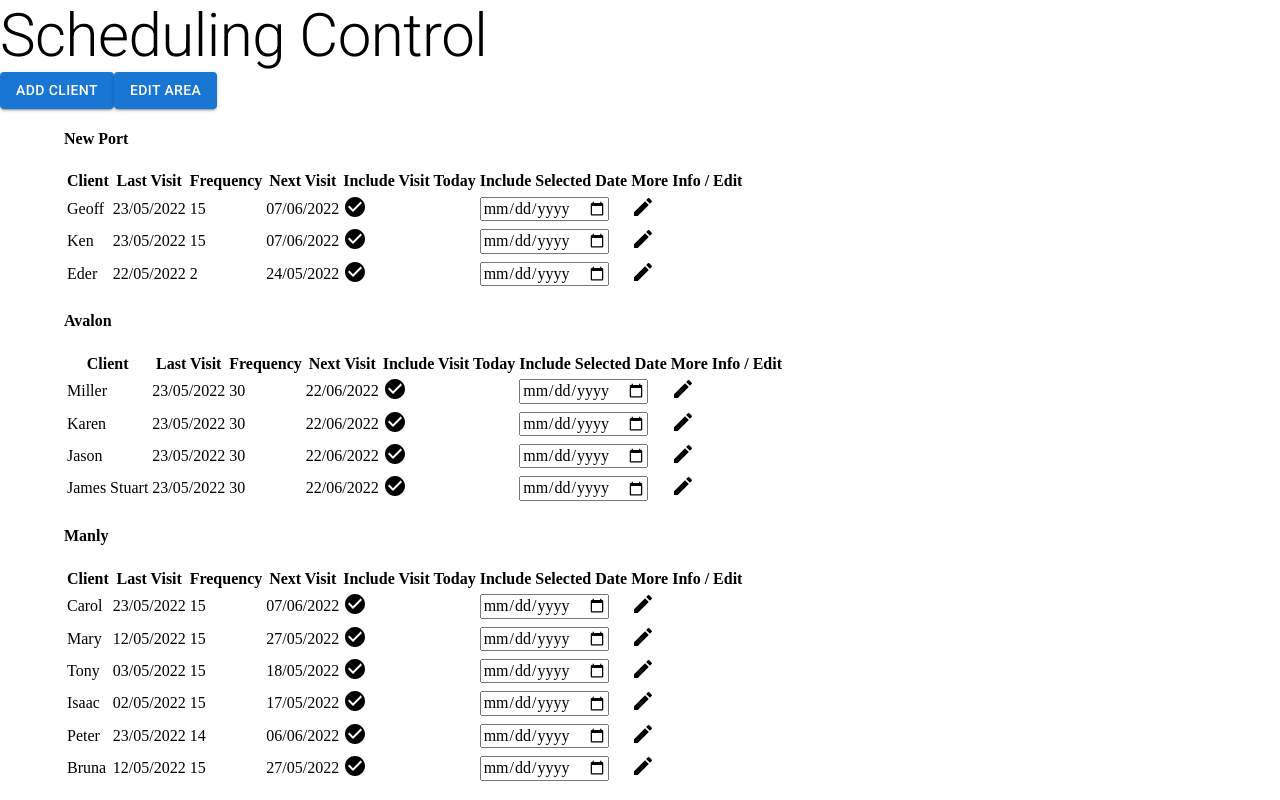
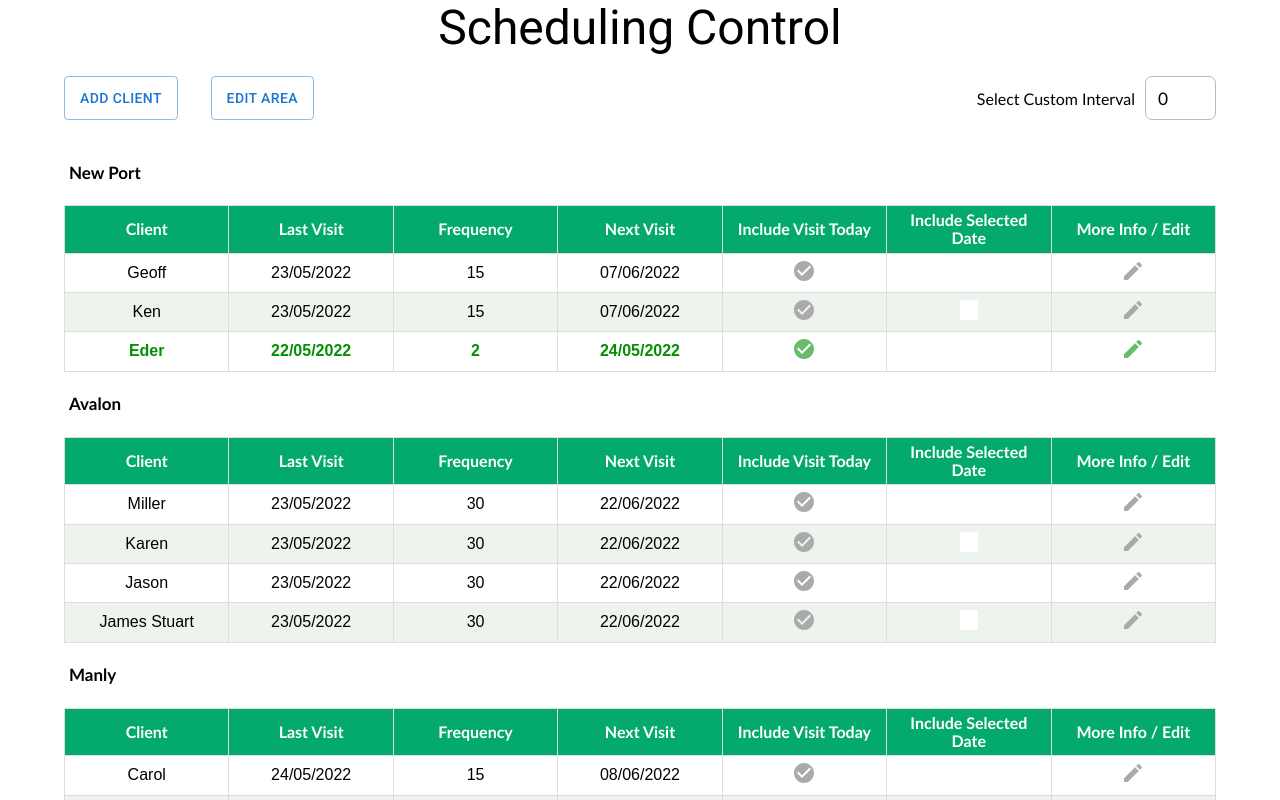
Before and after one commit to bravoarthur/schedule-control, a Next.js app: page / in a window 1280 px wide. Shown: the top 800 px of the page. Built offline with nearby package versions, Linux system fonts and the light colour scheme; a web font is replaced by a local one.

Commit message:
interval + scss

```diff
--- a/src/common/Title.tsx
+++ b/src/common/Title.tsx
@@ -6,7 +6,7 @@ function Title() {
 
     return (
 
-        <Typography variant="h2"> Scheduling Control </Typography>
+        <Typography variant="h3" alignSelf='center'> Scheduling Control </Typography>
 
     );
 }
--- a/src/common/context/ClientsContext.tsx
+++ b/src/common/context/ClientsContext.tsx
@@ -11,7 +11,9 @@ interface ClientsListProps {
     clientList: TypeClientsList,
     handleNewVisit: (clientName: string, date?: string) => void,
     handleClient: (newClient: TClient) => void,
-    deleteClient: (id: string) => void
+    deleteClient: (id: string) => void,
+    setCustomInterval: React.Dispatch<React.SetStateAction<number>>,
+    customInterval: number
 }
 
 export const ClientsContext = createContext({} as ClientsListProps)
@@ -19,6 +21,7 @@ export const ClientsContext = createContext({} as ClientsListProps)
 export const ClientsProvider = ({children}: ClientsContextProps) => {
 
     const [clientList, setClientList] = useState([])
+    const [customInterval, setCustomInterval] = useState(0)
 
     useEffect(() => {
         fetch('/api/clients')
@@ -80,7 +83,7 @@ export const ClientsProvider = ({children}: ClientsContextProps) => {
     }
 
     return (
-        <ClientsContext.Provider value={{clientList, handleNewVisit, handleClient, deleteClient}}>
+        <ClientsContext.Provider value={{clientList, handleNewVisit, handleClient, deleteClient, setCustomInterval, customInterval}}>
             {children}
         </ClientsContext.Provider>
     )
--- /dev/null
+++ b/src/components/List/GeneralList/GeneralList.module.scss
@@ -0,0 +1,53 @@
+
+
+.container{
+    display: flex;
+    flex-direction: column;
+    align-self: center;
+    width: 90%;
+    max-width: 1200px;
+}
+
+.inputInterval {
+
+    height: 40px;
+    text-align: left;
+    border: 1px solid #bbb;
+    border-radius: 7px;
+    font-size: 13pt;
+    font-family: 'Trebuchet MS', 'Lucida Sans Unicode';
+    text-indent: 10px;
+    width: 65px;
+    margin-left: 10px;
+
+    &:focus {
+        border: 3px solid #3f51b5;
+        outline: none;
+
+    };
+}
+
+.labelInterval {
+
+    font-family: 'Trebuchet MS', 'Lucida Sans Unicode';
+}
+
+.btnInputDiv {
+
+    display: flex;
+    justify-content: space-between;
+    margin: 20px 0;
+
+}
+
+.btnDiv{
+    display: flex;
+    width: 250px;
+    justify-content: space-between;
+}
+
+.areaTittle{
+    font-family: 'Trebuchet MS', 'Lucida Sans Unicode';
+    margin-left: 5px;
+    font-size: 17px;
+}
--- a/src/components/List/GeneralList/GeneralList.tsx
+++ b/src/components/List/GeneralList/GeneralList.tsx
@@ -1,27 +1,45 @@
-import { Container } from "@mui/system";
+import { Button, TextField } from "@mui/material";
+import Link from 'next/link'
 import { AreaContext } from "common/context/AreaContext";
 import { ClientsContext } from "common/context/ClientsContext";
 import { useContext } from "react";
 import Table from "../Table/Table";
+import styles from './GeneralList.module.scss'
 
 
 function GeneralList() {
 
     const {areaList} = useContext(AreaContext)
-    const {clientList} = useContext(ClientsContext)
+    const {clientList, setCustomInterval} = useContext(ClientsContext)
 
 
 
     return (
 
-        <Container>
+        <div className={styles.container}>
+            <div className={styles.btnInputDiv}>
+                <div className={styles.btnDiv}>
+                    <Link href={'addClient'}>
+                        <Button variant="outlined">Add Client</Button>
+                    </Link>
+                    <Link href={'editArea'}>
+                        <Button variant="outlined">Edit Area</Button>
+                    </Link>
+                </div>
+
+                <label className={styles.labelInterval}> Select Custom Interval
+                    <input type='number' min={0}defaultValue="0" className={styles.inputInterval} onChange={(event) => setCustomInterval(Number(event.target.value))}/>
+                </label>
+
+            </div>
+
             {areaList.map(item => {
                 const areaClients = clientList.filter(client => client.area === item)
 
                 return(
 
                     <div key={item}>
-                        <h4>{item}</h4>
+                        <h4 className={styles.areaTittle}>{item}</h4>
 
                         <Table>
 
@@ -34,7 +52,7 @@ function GeneralList() {
                 )
 
             })}
-        </Container>
+        </div>
 
     );
 }
--- /dev/null
+++ b/src/components/List/Table/Table.module.scss
@@ -0,0 +1,65 @@
+
+.generalTable {
+
+  font-family: Arial, Helvetica, sans-serif;
+  border-collapse: collapse;
+  width: 100%;
+  table-layout: fixed;
+
+  td, th {
+
+    border: 1px solid #ddd;
+    padding: 5px;
+    text-align: center;
+
+  }
+  tr:nth-child(even){background-color: #edf4ed;}
+  tr:hover {background-color: #ddd;}
+
+}
+
+.late {
+    color: rgb(206, 18, 18);
+    font-weight: 550;
+    .btnToday {
+        color: rgb(206, 18, 18, 0.6);
+    }
+}
+
+.week {
+    color: rgb(5, 143, 5);
+    font-weight: 600;
+    .btnToday {
+        color: rgb(5, 143, 5, 0.6);
+    }
+}
+.hideItem{
+    display: none;
+}
+
+.btnToday {
+    cursor: pointer;
+    color: #aaa;
+    font-size: 22pt;
+}
+
+.datePickerInput {
+    border: none;
+
+    &:focus {
+        outline: none;
+    }
+
+    &::-webkit-datetime-edit {
+        display: none;
+    }
+
+    &::-webkit-calendar-picker-indicator {
+        text-align: center;
+        width: 10pt;
+        height: 12pt;
+        margin: 0;
+        background: url() no-repeat;
+        cursor: pointer;
+    }
+  }
--- a/src/components/List/Table/Table.tsx
+++ b/src/components/List/Table/Table.tsx
@@ -5,6 +5,7 @@ import CheckCircleIcon from '@mui/icons-material/CheckCircle';
 import EditIcon from '@mui/icons-material/Edit';
 import { useContext } from "react";
 import { ClientsContext } from "common/context/ClientsContext";
+import styles from './Table.module.scss'
 
 interface Props {
     children: TypeClientsList
@@ -14,12 +15,12 @@ interface Props {
 function Table({children}: Props) {
 
     const list = children
-    const {handleNewVisit} = useContext(ClientsContext)
+    const {handleNewVisit, customInterval} = useContext(ClientsContext)
 
 
     return (
 
-        <table>
+        <table className={styles.generalTable}>
 
             <Thead/>
             <tbody>
@@ -27,7 +28,7 @@ function Table({children}: Props) {
                 {list.map(item => {
 
                     return (
-                        <tr key={item.id}>
+                        <tr key={item.id} className={_handleSelectClass(item.lastVisit, item.interval, customInterval)}>
 
                             <td>
                                 {item.name}
@@ -47,18 +48,18 @@ function Table({children}: Props) {
                             </td>
 
                             <td>
-                                {<CheckCircleIcon onClick={() =>handleNewVisit(item.name)}/>}
+                                {<CheckCircleIcon className={styles.btnToday} onClick={() =>handleNewVisit(item.name)}/>}
 
                             </td>
 
                             <td>
-                                {<input type='date' onChange={(event) => handleNewVisit(item.name, event.target.value)}/>}
+                                {<input type='date' className={styles.datePickerInput} onChange={(event) => handleNewVisit(item.name, event.target.value)}/>}
 
                             </td>
 
                             <td>
-                                <Link href={`/edit/${item.id}`} passHref>
-                                    <EditIcon/>
+                                <Link href={`/edit/${item.id}`}>
+                                    <EditIcon className={styles.btnToday}/>
                                 </Link>
 
                             </td>
@@ -79,13 +80,17 @@ function Table({children}: Props) {
 
 export default Table;
 
-
-function _handleNextVisit(lVisit: string, freq: number) {
+function fixDate(lVisit: string) {
     const day = lVisit.slice(0, 2);
     const month = lVisit.slice(3, 5);
     const year = lVisit.slice(6, 10);
+    const date = `${year}/${month}/${day}`;
+    return date
+}
 
-    const date = `${year}/${month}/${day}`;
+
+function _handleNextVisit(lVisit: string, freq: number) {
+    const date = fixDate(lVisit);
 
     const lastDate = new Date(date);
     lastDate.setDate(lastDate.getDate() + Number(freq));
@@ -97,3 +102,55 @@ function _handleNextVisit(lVisit: string, freq: number) {
 
     return data;
 }
+
+function _handleClassDate(lastVisit, freq) {
+    const date = fixDate(lastVisit);
+
+    const convDate = new Date(date);
+    convDate.setDate(convDate.getDate() + Number(freq));
+    const today = new Date();
+
+    const diff = today.getTime() - convDate.getTime(); // Subtrai uma data pela outra
+    const days = Math.ceil(diff / (1000 * 60 * 60 * 24)); // Divide o total pelo total de milisegundos correspondentes a 1 dia. (1000 milisegundos = 1 segundo).
+
+    if (days <= 0 && days >= -7) {
+        return styles.week;
+    } else if (days > 0) {
+        return styles.late;
+    } else if (days < -7) {
+        return "";
+    }
+}
+
+
+function _handleIntervalClass(lastVisit, freq, intervalSelec) {
+    const date = fixDate(lastVisit)
+
+    const convDate = new Date(date);
+    convDate.setDate(convDate.getDate() + Number(freq));
+    const today = new Date();
+
+    const diff = today.getTime() - convDate.getTime();
+    const days = Math.ceil(diff / (1000 * 60 * 60 * 24));
+    console.log(days);
+
+    if (days < -intervalSelec) {
+        console.log(intervalSelec);
+        return styles.hideItem;
+    } else if (days >= 0) {
+        console.log(intervalSelec);
+        return "";
+    }
+}
+
+function _handleSelectClass(lastVisitDate, clientInterval, intervalSelector) {
+    if (Number(intervalSelector) === 0) {
+        return _handleClassDate(lastVisitDate, clientInterval);
+    } else {
+        return _handleIntervalClass(
+            lastVisitDate,
+            clientInterval,
+            intervalSelector
+        );
+    }
+}
--- /dev/null
+++ b/src/components/List/Thead/Thead.module.scss
@@ -0,0 +1,13 @@
+
+.trHead{
+
+    th {
+        font-family: 'Trebuchet MS', 'Lucida Sans Unicode', 'Lucida Grande', 'Lucida Sans', Arial, sans-serif;
+        padding: 12px;
+
+        text-align: left;
+        background-color: #04AA6D;
+        color: white;
+    }
+
+}
--- a/src/components/List/Thead/Thead.tsx
+++ b/src/components/List/Thead/Thead.tsx
@@ -1,4 +1,4 @@
-
+import styles from './Thead.module.scss'
 
 function Thead() {
 
@@ -6,7 +6,7 @@ function Thead() {
     return (
 
         <thead>
-                <tr>
+                <tr className={styles.trHead}>
                     <th>Client</th>
                     <th>Last Visit</th>
                     <th>Frequency</th>
--- a/src/pages/index.js
+++ b/src/pages/index.js
@@ -1,19 +1,12 @@
-import { Button } from "@mui/material";
-import Link from 'next/link'
+
 import Title from "common/Title";
 import GeneralList from "components/List/GeneralList/GeneralList";
 
 
 export default function Home() {
   return (
-    <div>
+    <div style={{display: 'flex', flexDirection: 'column'}}>
       <Title/>
-      <Link href={'addClient'}>
-        <Button variant="contained">Add Client</Button>
-      </Link>
-      <Link href={'editArea'}>
-        <Button variant="contained">Edit Area</Button>
-      </Link>
       <GeneralList/>
     </div>
   )
```
Also changed, not shown: src/pages/api/clientsarea.json (+1 -1 lines), public/calen.svg (added).
